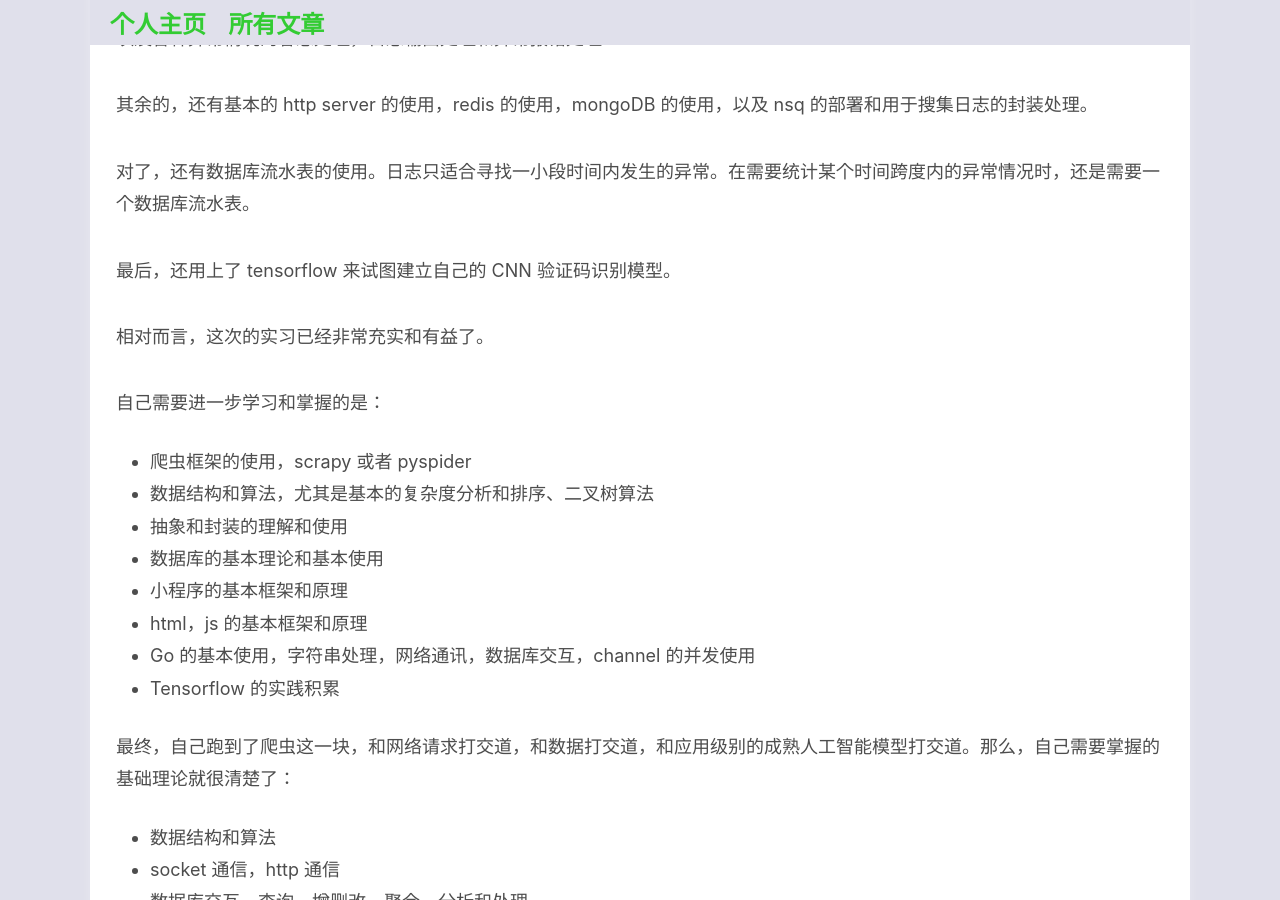
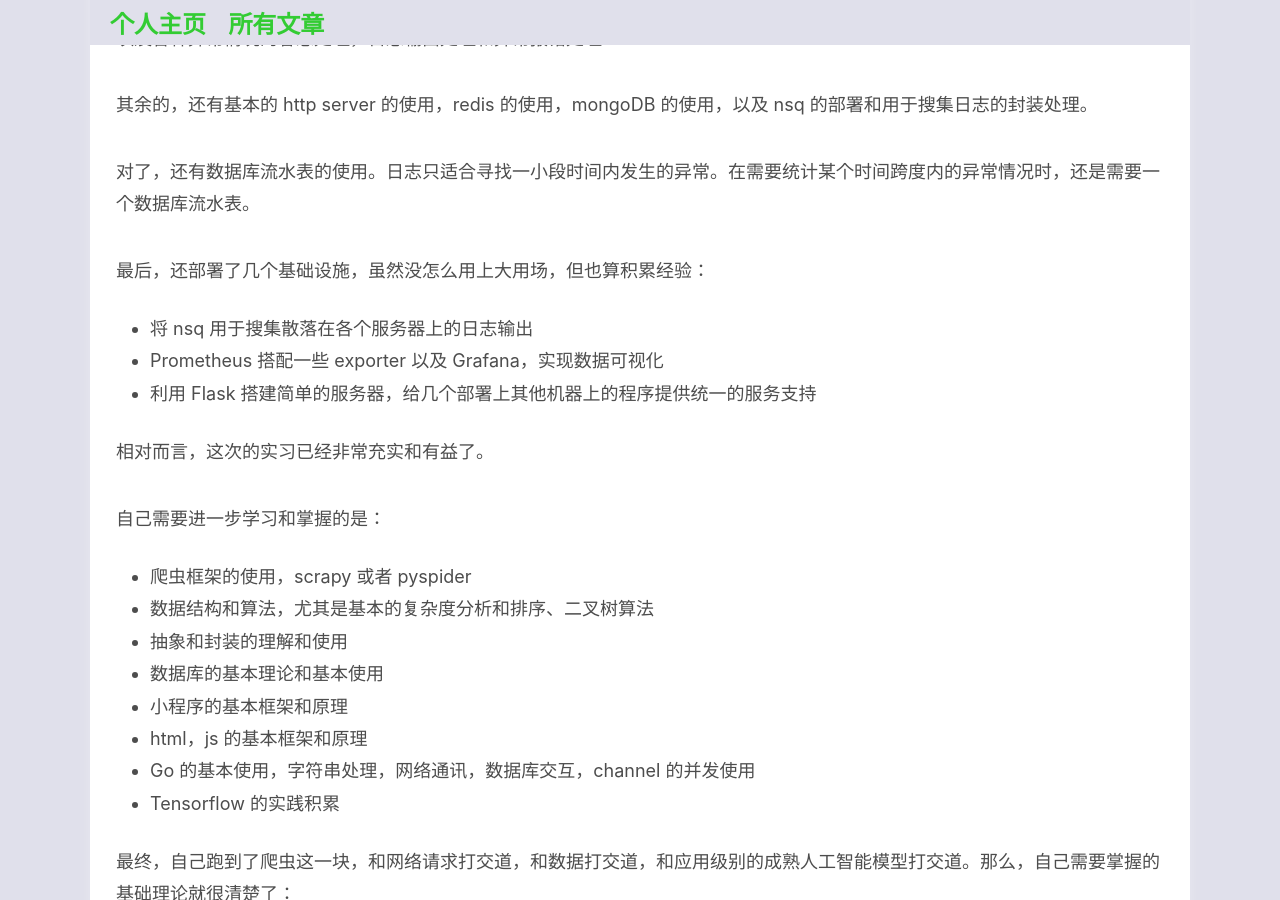
Before and after one commit to xxleyi/xxleyi.github.io, a Jekyll site: the page built from _posts/2018-01-04-实习总结.md, in a window 1280 px wide and 900 px high, scrolled down 799 px. Built offline with Jekyll 4.4.1, drawn with Linux system fonts in a browser that asks for light colours.

Commit message:
add a new blog.

```diff
--- a/_posts/2018-01-04-实习总结.md
+++ b/_posts/2018-01-04-实习总结.md
@@ -28,7 +28,11 @@
 
 对了，还有数据库流水表的使用。日志只适合寻找一小段时间内发生的异常。在需要统计某个时间跨度内的异常情况时，还是需要一个数据库流水表。
 
-最后，还用上了 tensorflow 来试图建立自己的 CNN 验证码识别模型。
+最后，还部署了几个基础设施，虽然没怎么用上大用场，但也算积累经验：
+
+- 将 nsq 用于搜集散落在各个服务器上的日志输出
+- Prometheus 搭配一些 exporter 以及 Grafana，实现数据可视化
+- 利用 Flask 搭建简单的服务器，给几个部署上其他机器上的程序提供统一的服务支持
 
 相对而言，这次的实习已经非常充实和有益了。
 
```
